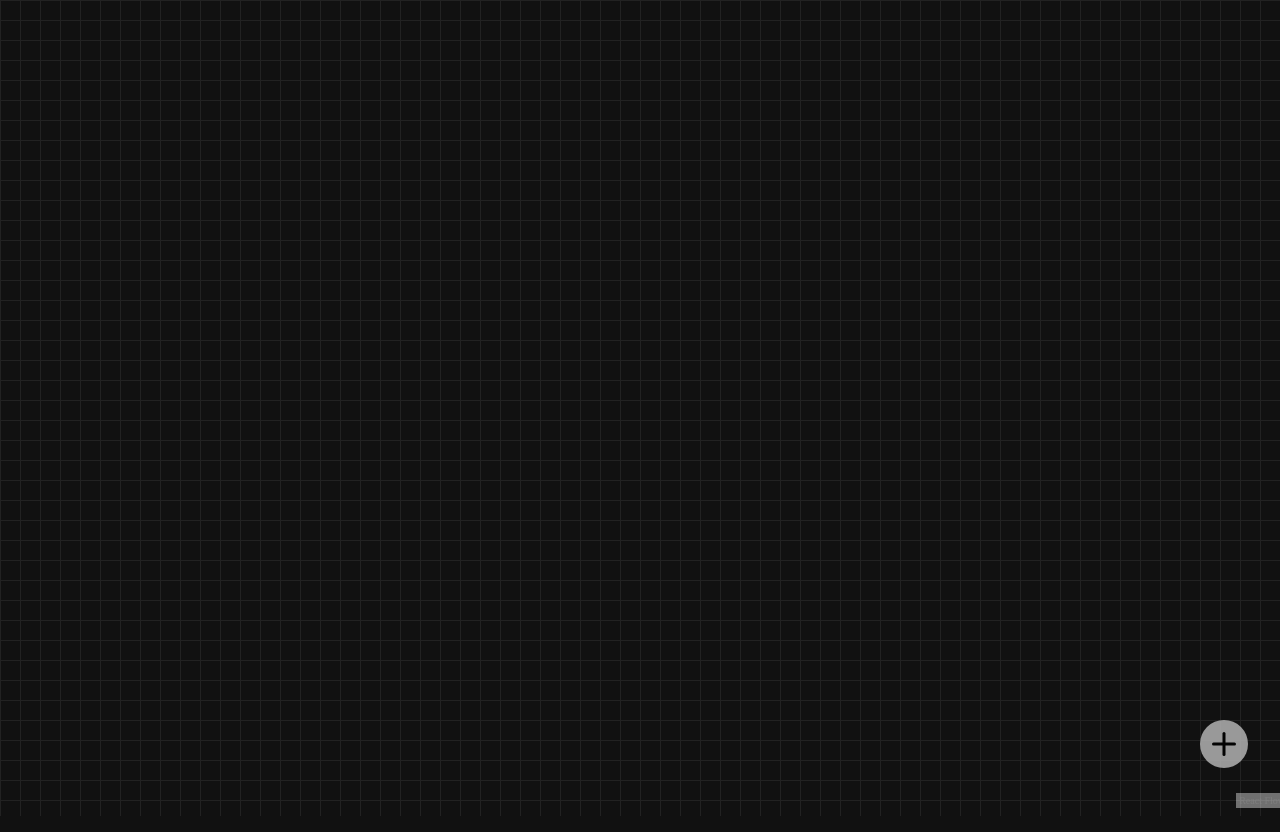
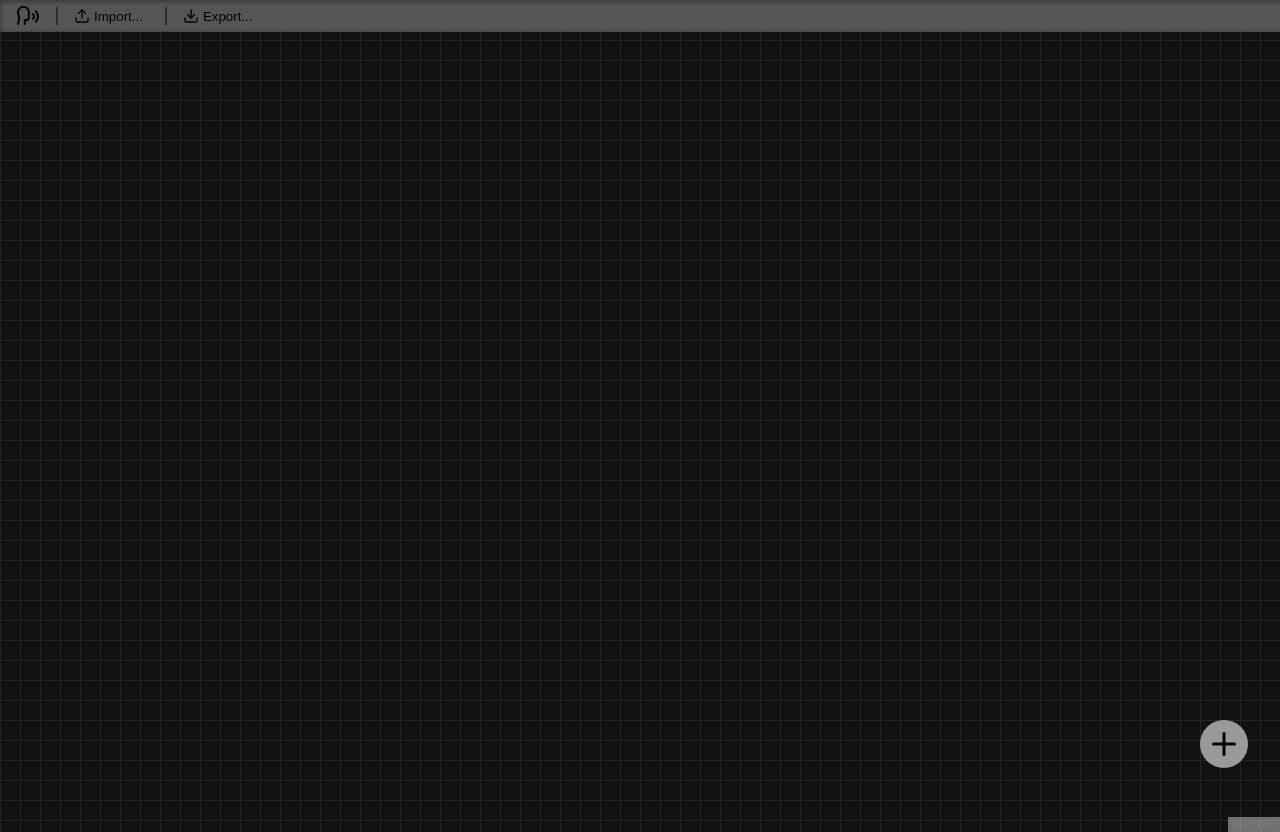
Before and after one commit to Varollo/react-dialogue-editor, a React (Vite) app: page / in a window 1280 px wide. Built offline with nearby package versions, Linux system fonts and the light colour scheme.

Commit message:
Added toolbar with export partially implemented

```diff
--- a/src/App.tsx
+++ b/src/App.tsx
@@ -1,11 +1,13 @@
 import { FlowCanvas } from "./components/FlowCanvas/FlowCanvas";
 import { MessagesContainer } from "./components/MessageContainer/MessageContainer";
+import { Toolbar } from "./components/Toolbar/Toolbar";
 import { FlowContextProvider } from "./contexts/FlowContextProvider";
 
 export default function App() {
   return (
     <FlowContextProvider>
       <MessagesContainer>
+        <Toolbar />
         <FlowCanvas />
       </MessagesContainer>
     </FlowContextProvider>
--- a/src/components/TextInput/LineInput.module.css
+++ b/src/components/TextInput/LineInput.module.css
@@ -3,4 +3,5 @@
   background: #444;
   border-radius: 0.5rem;
   margin-bottom: 0.25rem;
+  color: #777;
 }
--- /dev/null
+++ b/src/components/Toolbar/Toolbar.module.css
@@ -0,0 +1,42 @@
+.toolbar {
+  width: 100vw;
+  height: 2rem;
+  background: #666;
+  box-shadow: 0px 1px 5px 0px rgba(0, 0, 0, 0.5) inset;
+  display: flex;
+  justify-content: baseline;
+  align-items: center;
+  padding-left: 1rem;
+}
+
+.toolbar ul {
+  padding-left: 1rem;
+  display: flex;
+  gap: 1rem;
+}
+
+.toolbar li {
+  list-style-type: none;
+}
+
+.toolbar button {
+  margin: 0;
+  background: none;
+  border: none;
+  border-left: .15rem solid #333;
+  padding-left: 1rem;
+  display: flex;
+  flex-direction: row;
+  align-items: center;
+  gap: .25rem;
+  transition: color .1s ease-in-out;
+}
+
+.toolbar button svg {
+  width: 1rem;
+  height: 1rem;
+}
+
+.toolbar button:hover {
+  color: #333;
+}
--- /dev/null
+++ b/src/components/Toolbar/Toolbar.tsx
@@ -0,0 +1,32 @@
+import { DownloadIcon, SpeechIcon, UploadIcon } from "lucide-react";
+import styles from "./Toolbar.module.css";
+import { useFlowContext } from "../../contexts/useFlowContext";
+import { formatExportState } from "../../utils/formatExportState";
+
+export function Toolbar() {
+  const { state } = useFlowContext();
+
+  function handleImportClick(): void {}
+
+  function handleExportClick(): void {
+    console.log(JSON.stringify(formatExportState(state)));
+  }
+
+  return (
+    <nav className={styles.toolbar}>
+      <SpeechIcon />
+      <ul>
+        <li>
+          <button onClick={handleImportClick}>
+            <UploadIcon /> Import...
+          </button>
+        </li>
+        <li>
+          <button onClick={handleExportClick}>
+            <DownloadIcon /> Export...
+          </button>
+        </li>
+      </ul>
+    </nav>
+  );
+}
--- /dev/null
+++ b/src/models/ExportStateModel.ts
@@ -0,0 +1,14 @@
+export type ExportStateModel = {
+  id: string;
+  sourceId: string | undefined;
+  targetId: string | undefined;
+
+  actor: string;
+  line: string;
+
+  answers: {
+    id: string;
+    targetId: string | undefined;
+    answer: string;
+  }[]
+}[]
--- a/src/styles/index.css
+++ b/src/styles/index.css
@@ -5,6 +5,7 @@ body {
     linear-gradient(to right, #222 1px, #111 1px);
   background-size: 20px 20px;
 
+  margin: 0;
   overflow: hidden;
 }
 
--- /dev/null
+++ b/src/utils/formatExportState.ts
@@ -0,0 +1,21 @@
+import type { ExportStateModel } from "../models/ExportStateModel";
+import type { FlowStateModel } from "../models/FlowStateModel";
+
+export function formatExportState(state: FlowStateModel): ExportStateModel {
+  const exportState: ExportStateModel = [];
+
+  state.nodes.forEach(node => {
+    exportState.push({
+      id: node.id,
+      actor: node.data.actor as string,
+      line: node.data.line as string,
+
+      sourceId: state.edges.find(edge => edge.target === node.id)?.source,
+      targetId: state.edges.find(edge => edge.source === node.id)?.target,
+
+      answers: [],
+    });
+  });
+
+  return exportState;
+}
```
